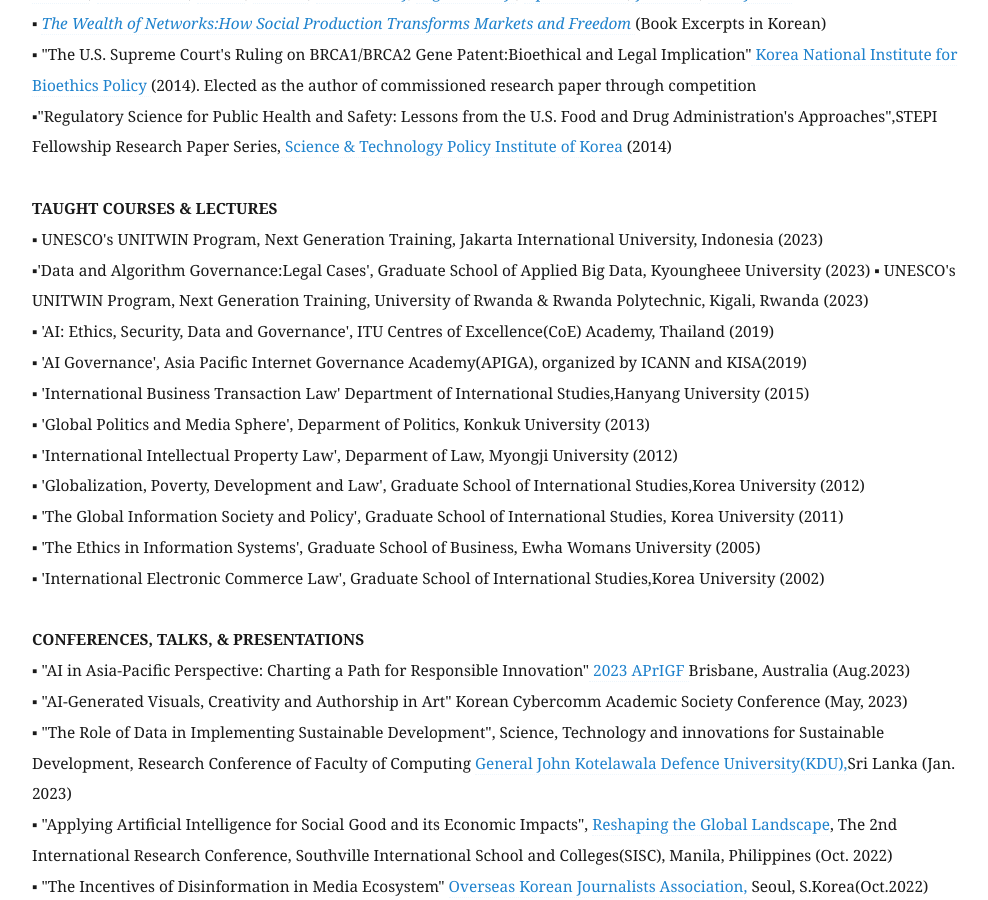
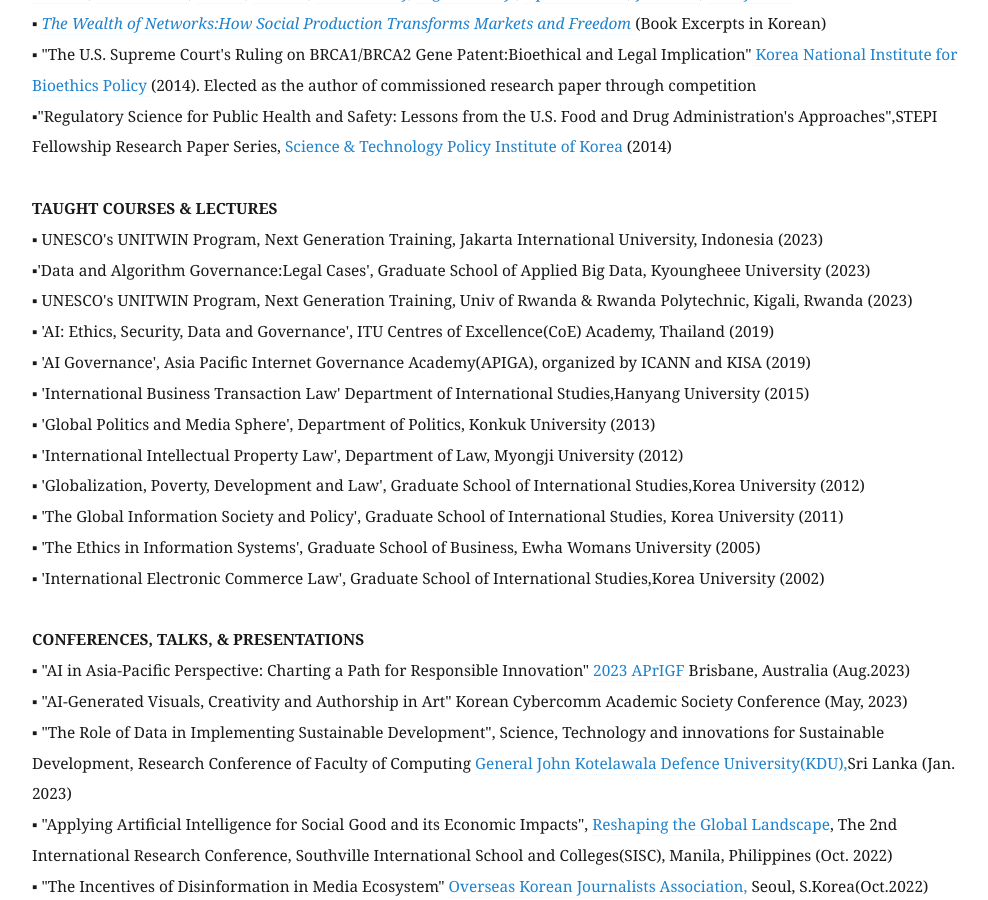
Before and after one commit to eunchangchoi/eunchangchoi.github.io, a Jekyll site: the page built from index.md, in a window 1280 px wide and 900 px high, scrolled down 3900 px. Shown: the whole window, without its empty margins (68-1056 px from the left). Built offline with Jekyll 4.4.1, drawn with Linux system fonts in a browser that asks for light colours.

Commit message:
Update index.md

```diff
--- a/index.md
+++ b/index.md
@@ -82,15 +82,15 @@
      <br>
  <strong> TAUGHT COURSES & LECTURES</strong> <br>
 ▪ UNESCO's UNITWIN Program, Next Generation Training, Jakarta International University, Indonesia (2023)  <br>
-▪'Data and Algorithm Governance:Legal Cases', Graduate School of Applied Big Data, Kyoungheee University (2023)
-▪ UNESCO's UNITWIN Program, Next Generation Training, University of Rwanda & Rwanda Polytechnic, Kigali, Rwanda (2023)  <br>
+▪'Data and Algorithm Governance:Legal Cases', Graduate School of Applied Big Data, Kyoungheee University (2023) <br>
+▪ UNESCO's UNITWIN Program, Next Generation Training, Univ of Rwanda & Rwanda Polytechnic, Kigali, Rwanda (2023) <br>
 ▪ 'AI: Ethics, Security, Data and Governance', ITU Centres of Excellence(CoE) Academy, Thailand (2019) <br>
-▪ 'AI Governance', Asia Pacific Internet Governance Academy(APIGA), organized by ICANN and KISA(2019)  <br>
+▪ 'AI Governance', Asia Pacific Internet Governance Academy(APIGA), organized by ICANN and KISA (2019)  <br>
 ▪ 'International Business Transaction Law' Department of International Studies,Hanyang University (2015) <br>
-▪ 'Global Politics and Media Sphere', Deparment of Politics, Konkuk University (2013) <br>
-▪ 'International Intellectual Property Law', Deparment of Law, Myongji University (2012) <br>
-▪ 'Globalization, Poverty, Development and Law', Graduate School of International Studies,Korea University (2012)  <br>
-▪ 'The Global Information Society and Policy', Graduate School of International Studies, Korea University (2011)  <br>
+▪ 'Global Politics and Media Sphere', Department of Politics, Konkuk University (2013) <br>
+▪ 'International Intellectual Property Law', Department of Law, Myongji University (2012) <br>
+▪ 'Globalization, Poverty, Development and Law', Graduate School of International Studies,Korea University (2012) <br>
+▪ 'The Global Information Society and Policy', Graduate School of International Studies, Korea University (2011) <br>
 ▪ 'The Ethics in Information Systems', Graduate School of Business, Ewha Womans University (2005) <br>
 ▪ 'International Electronic Commerce Law', Graduate School of International Studies,Korea University (2002) <br>
     <br>
```
